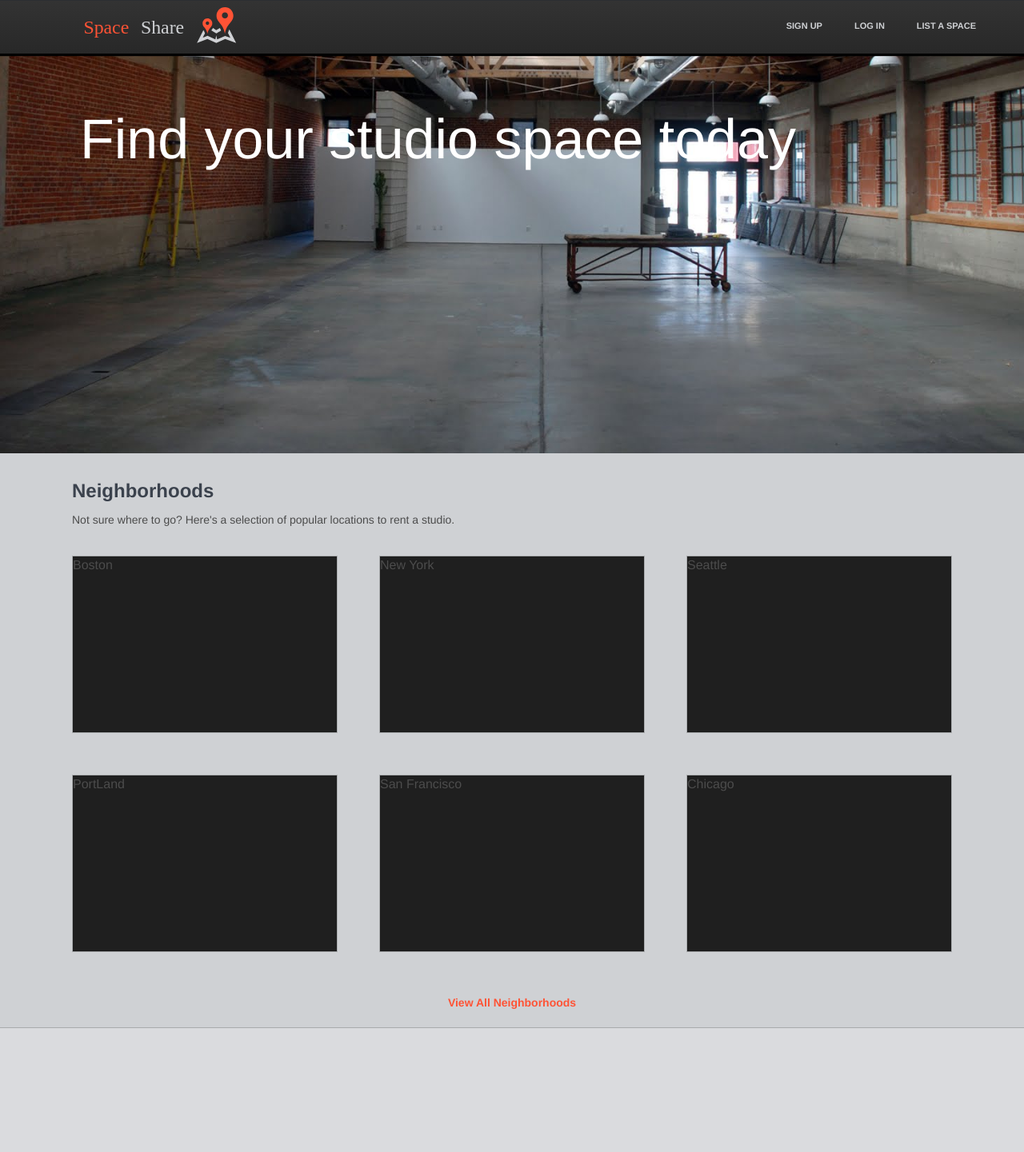
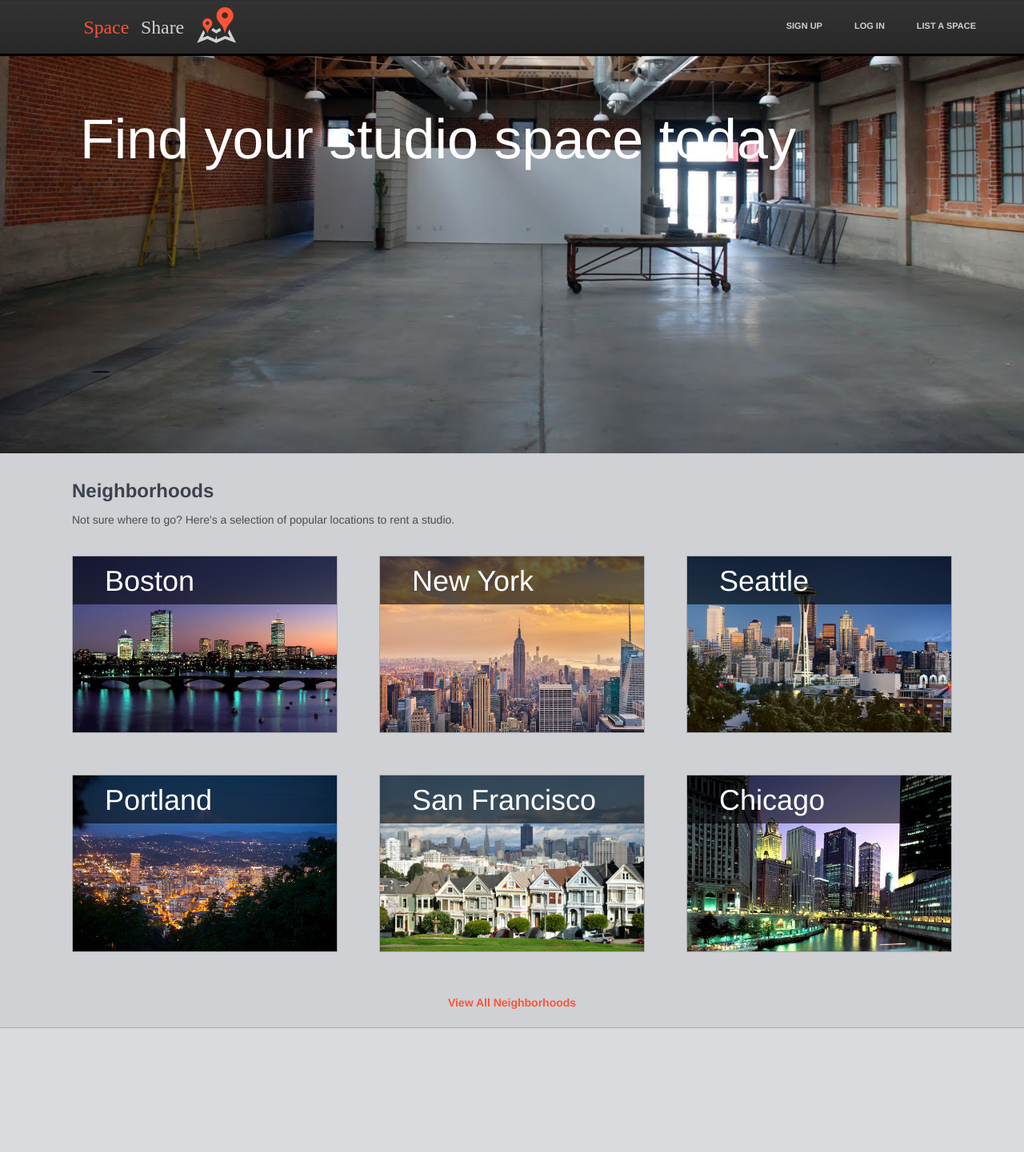
Before and after one commit to alekhinen/SpaceShare, a PHP site: page / in a window 1280 px wide. Shown: the whole page at 80% size. Run offline with PHP 8.4, Linux system fonts and the light colour scheme.

Commit message:
continued work on index page.

```diff
--- a/assets/stylesheets/index.css
+++ b/assets/stylesheets/index.css
@@ -8,7 +8,49 @@
     margin-right: 52px;
     margin-bottom:52px;
     background-color: #1f1f1f;
+
+    overflow: hidden;
+    position: relative;
 }
+
+    .neighborhoodContainer img {
+        position:absolute;
+        top:0px;
+        left:0px;
+        height:220px;
+        z-index: 1;
+    }
+
+    .neighborhoodContainer .infoContainer {
+        position:absolute;
+        top:0px;
+        left:0px;
+        width:330px;
+        z-index: 2;
+        height:60px;
+        background-color: rgba(0,0,0,0.6);
+        -webkit-transition: height 0.5s, background-color 200ms;
+        transition: height 0.5s, background-color 200ms;
+    }
+
+    .neighborhoodContainer .infoContainer:hover {
+        height:220px;
+        cursor:pointer;
+    }
+
+    .neighborhoodContainer .infoContainer:active {
+        height:220px;
+        cursor:pointer;
+        background-color: rgba(0,0,0,0.3);
+    }
+
+    .neighborhoodContainer h2 {
+        color: white;
+        font-weight: 100;
+        font-size: 36px;
+        margin-left: 40px;
+        margin-top: 20px;
+    }
 
 .neighborhoodContainer.last {
     float:right;
--- a/assets/stylesheets/layout.css
+++ b/assets/stylesheets/layout.css
@@ -56,12 +56,10 @@ a {
     text-decoration: none;
     font-weight: bold;
     font-size: 14px;
-    -webkit-transition: color 500ms;
-    transition: color 500ms;
 }
 
 a:hover {
-    color: #AF2C14;
+    text-decoration: underline;
 }
 
 
--- a/index.html
+++ b/index.html
@@ -62,29 +62,59 @@
           <div class = "padder20"></div>
 
           <div class = "neighborhoodContainer">
-            Boston
+            <a href = "#">
+              <div class = "infoContainer">
+                <h2>Boston</h2>
+              </div>
+            </a>
+            <img src = "/assets/images/boston.jpg"/>
           </div>
 
           <div class = "neighborhoodContainer">
-            New York
+            <a href = "#">
+              <div class = "infoContainer">
+                <h2>New York</h2>
+              </div>
+            </a>
+            <img src = "/assets/images/newYorkCity.jpg"/>
           </div>
 
           <div class = "neighborhoodContainer last">
-            Seattle
+            <a href = "#">
+              <div class = "infoContainer">
+                <h2>Seattle</h2>
+              </div>
+            </a>
+            <img src = "/assets/images/seattle.jpg"/>
           </div>
 
           <div class = "clear"></div>
 
           <div class = "neighborhoodContainer">
-            PortLand
+            <a href = "#">
+              <div class = "infoContainer">
+                <h2>Portland</h2>
+              </div>
+            </a>
+            <img src = "/assets/images/portland.jpg"/>
           </div>
 
           <div class = "neighborhoodContainer">
-            San Francisco
+            <a href = "#">
+              <div class = "infoContainer">
+                <h2>San Francisco</h2>
+              </div>
+            </a>
+            <img src = "/assets/images/sanFrancisco.jpg"/>
           </div>
 
           <div class = "neighborhoodContainer last">
-            Chicago
+            <a href = "#">
+              <div class = "infoContainer">
+                <h2>Chicago</h2>
+              </div>
+            </a>
+            <img src = "/assets/images/chicago.jpg"/>
           </div>
 
           <div class = "clear"></div>
```
Also changed, not shown: assets/images/boston.jpg (added), assets/images/chicago.jpg (added), assets/images/faceShot.png (deleted), assets/images/newYorkCity.jpg (added), assets/images/portland.jpg (added), assets/images/sanFrancisco.jpg (added), assets/images/seattle.jpg (added), 1 other file.
